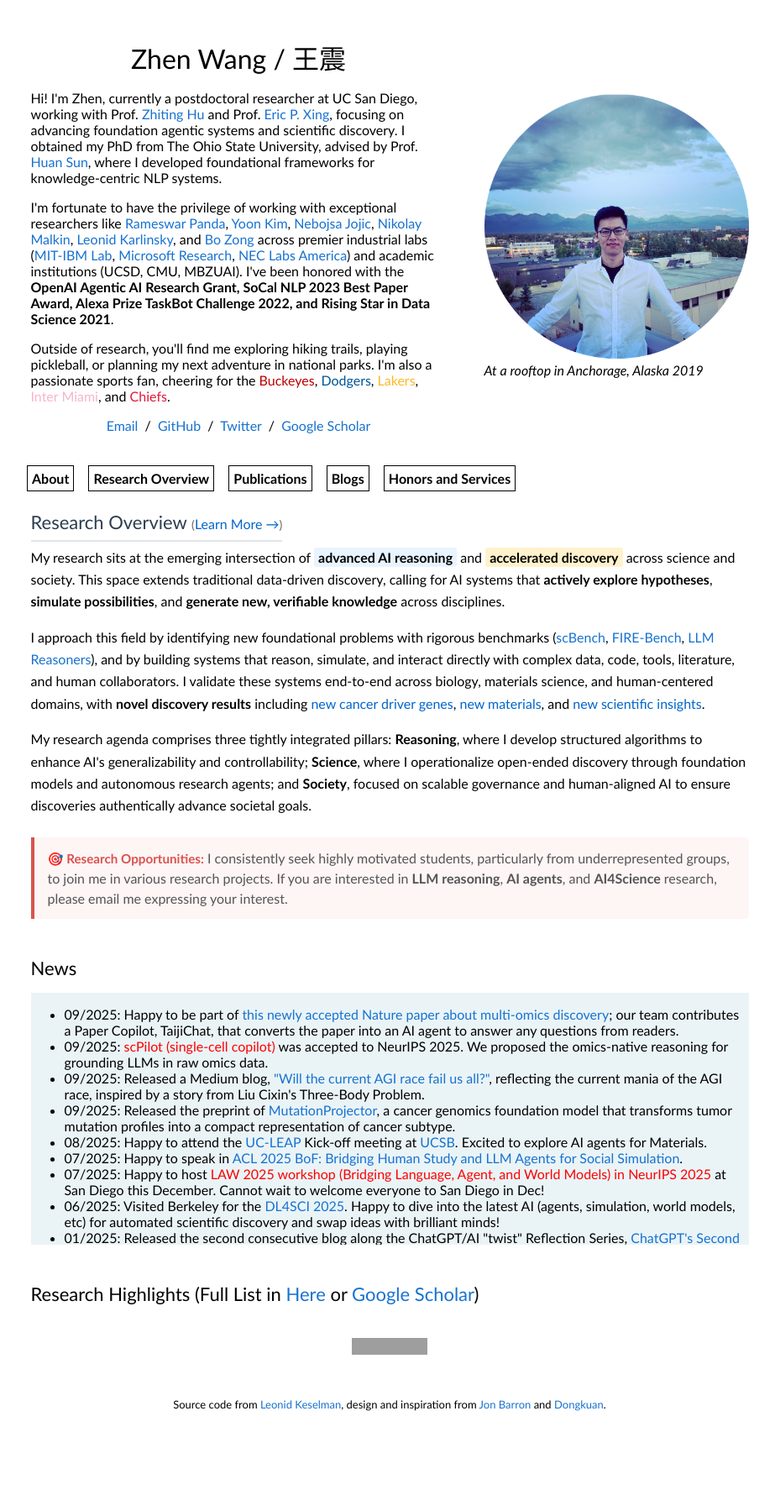
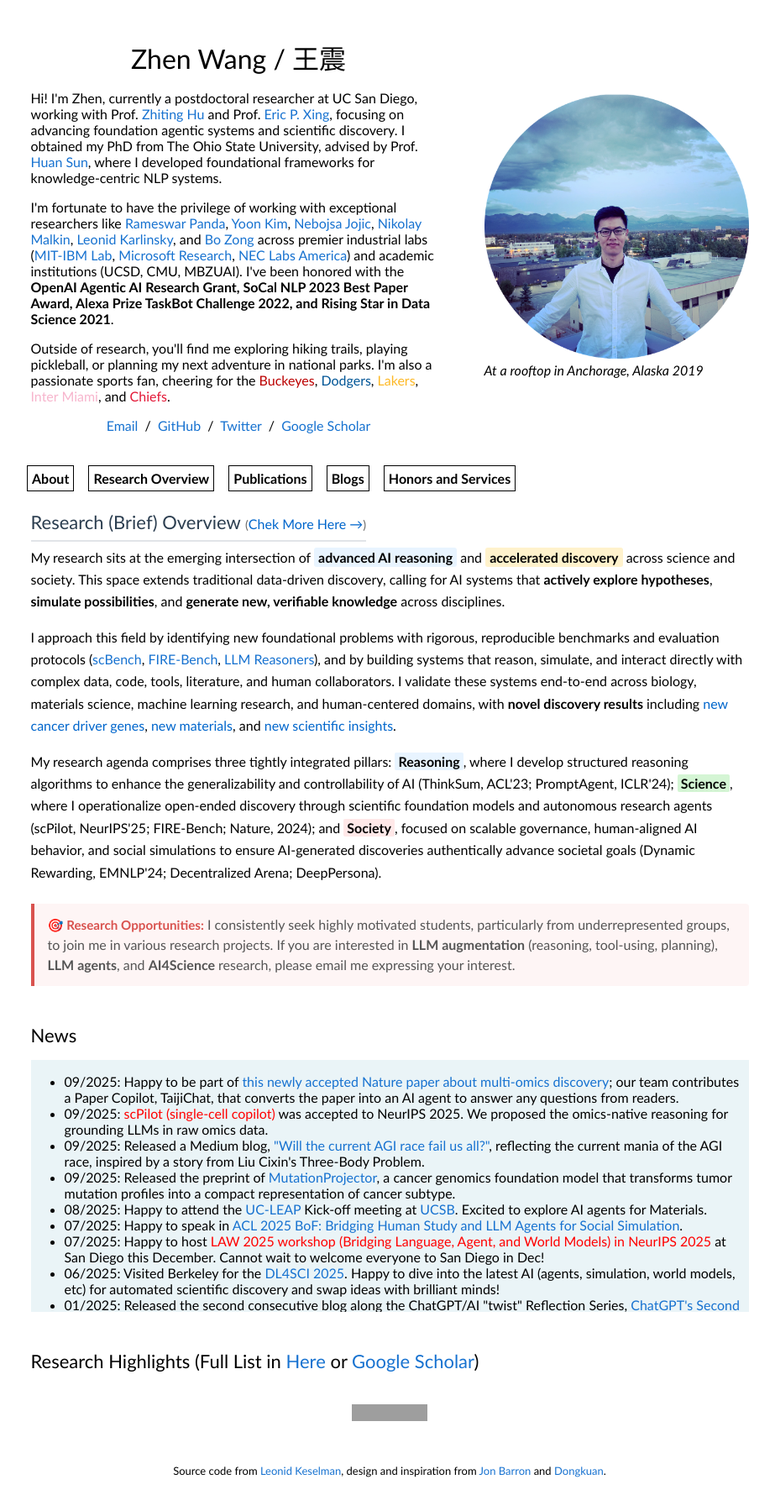
Before and after one commit to zhenwang9102/zhenwang9102.github.io, a Jekyll site: the page built from _posts/2019-06-02-venue.markdown, in a window 1280 px wide. Shown: the whole page at 84% size, without its empty margins (176-1099 px from the left). Built offline with Jekyll 4.4.1, drawn with Linux system fonts in a browser that asks for light colours; before the commit the page ends 1701 px from its top, so only the background shows below that; grey boxes are pictures that could not be loaded.

Commit message:
Update default.html

```diff
--- a/_layouts/default.html
+++ b/_layouts/default.html
@@ -102,9 +102,9 @@
             <td style="padding:2.5%;width:100%;vertical-align:middle">
 
               <h2 style="margin-top:0;color:#2c3e50;border-bottom:2px solid #e1e4e8;padding-bottom:0.5rem;">
-                Research Overview
+                Research (Brief) Overview
                 <span style="font-size:0.65em;font-weight:normal;color:#666;">
-                  (<a href="https://zhenwang9102.github.io/page_research.html" style="color:#0066cc;">Learn More →</a>)
+                  (<a href="https://zhenwang9102.github.io/page_research.html" style="color:#0066cc;">Chek More Here →</a>)
                 </span>
               </h2>
 
@@ -113,18 +113,18 @@
               </p>
 
               <p style="margin-bottom:1rem;line-height:1.65;">
-                I approach this field by identifying new foundational problems with rigorous benchmarks (<a href="https://zhenwang9102.github.io/">scBench</a>, <a href="https://zhenwang9102.github.io/">FIRE‑Bench</a>, <a href="https://github.com/maitrix-org/llm-reasoners">LLM Reasoners</a>), and by building systems that reason, simulate, and interact directly with complex data, code, tools, literature, and human collaborators. I validate these systems end‑to‑end across biology, materials science, and human‑centered domains, with <b>novel discovery results</b> including <span style="color:#0066cc;font-weight:500;">new cancer driver genes</span>, <span style="color:#0066cc;font-weight:500;">new materials</span>, and <span style="color:#0066cc;font-weight:500;">new scientific insights</span>.
+                I approach this field by identifying new foundational problems with rigorous, reproducible benchmarks and evaluation protocols (<a href="https://zhenwang9102.github.io/">scBench</a>, <a href="https://zhenwang9102.github.io/">FIRE‑Bench</a>, <a href="https://github.com/maitrix-org/llm-reasoners">LLM Reasoners</a>), and by building systems that reason, simulate, and interact directly with complex data, code, tools, literature, and human collaborators. I validate these systems end‑to‑end across biology, materials science, machine learning research, and human‑centered domains, with <b>novel discovery results</b> including <span style="color:#0066cc;font-weight:500;">new cancer driver genes</span>, <span style="color:#0066cc;font-weight:500;">new materials</span>, and <span style="color:#0066cc;font-weight:500;">new scientific insights</span>.
               </p>
 
               <p style="margin-bottom:1rem;line-height:1.65;">
-                My research agenda comprises three tightly integrated pillars: <span style="font-weight:600;">Reasoning</span>, where I develop structured algorithms to enhance AI's generalizability and controllability; <span style="font-weight:600;">Science</span>, where I operationalize open-ended discovery through foundation models and autonomous research agents; and <span style="font-weight:600;">Society</span>, focused on scalable governance and human-aligned AI to ensure discoveries authentically advance societal goals.
+                My research agenda comprises three tightly integrated pillars: <span style="background-color:#e8f4ff;padding:1px 4px;border-radius:2px;font-weight:600;">Reasoning</span>, where I develop structured reasoning algorithms to enhance the generalizability and controllability of AI (ThinkSum, ACL'23; PromptAgent, ICLR'24); <span style="background-color:#d4f5d4;padding:1px 4px;border-radius:2px;font-weight:600;">Science</span>, where I operationalize open‑ended discovery through scientific foundation models and autonomous research agents (scPilot, NeurIPS'25; FIRE‑Bench; Nature, 2024); and <span style="background-color:#ffe8e8;padding:1px 4px;border-radius:2px;font-weight:600;">Society</span>, focused on scalable governance, human‑aligned AI behavior, and social simulations to ensure AI‑generated discoveries authentically advance societal goals (Dynamic Rewarding, EMNLP'24; Decentralized Arena; DeepPersona).
               </p>
 
               <div style="background-color:#fef5f5;border-left:4px solid #d9534f;padding:0.8rem 1rem;border-radius:0 4px 4px 0;margin-top:1.5rem;">
                 <p style="margin:0;">
                   <strong style="color:#d9534f;font-size:0.95rem;">🎯 Research Opportunities:</strong>
                   <span style="color:#555;line-height:1.5;">
-                    I consistently seek highly motivated students, particularly from underrepresented groups, to join me in various research projects. If you are interested in <b>LLM reasoning</b>, <b>AI agents</b>, and <b>AI4Science</b> research, please email me expressing your interest.
+                    I consistently seek highly motivated students, particularly from underrepresented groups, to join me in various research projects. If you are interested in <b>LLM augmentation</b> (reasoning, tool‑using, planning), <b>LLM agents</b>, and <b>AI4Science</b> research, please email me expressing your interest.
                   </span>
                 </p>
               </div>
```
